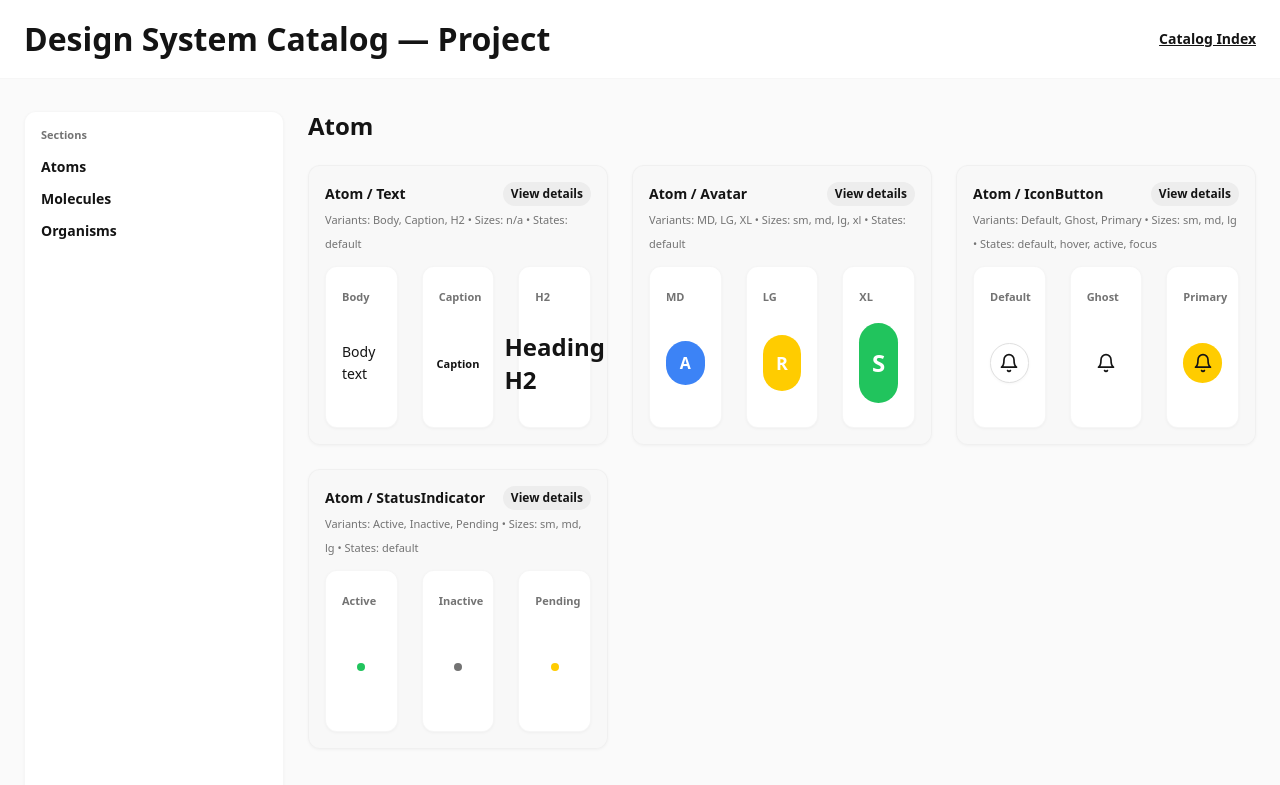
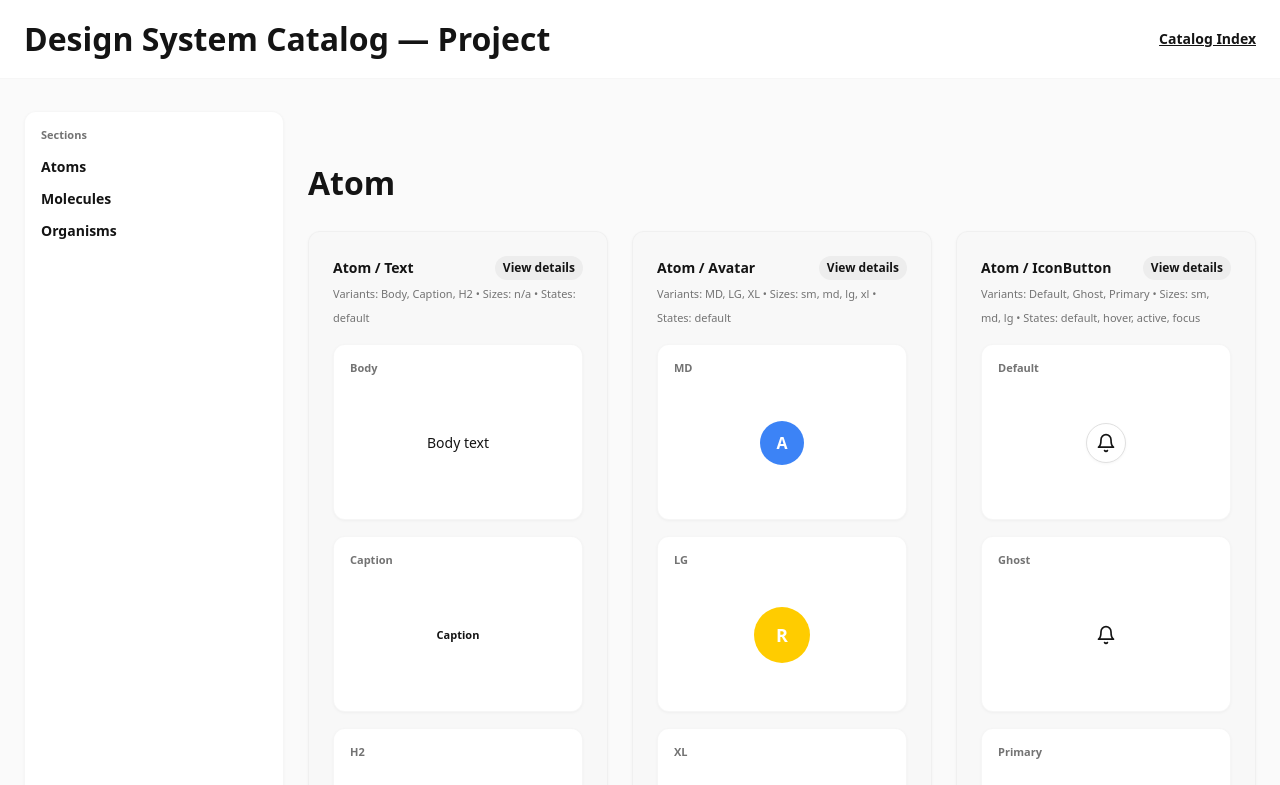
Before and after one commit to Orion-Blue/brutal-indian-palette, a React (Vite) app: page /design-system/catalog-all in a window 1280 px wide. Shown: the top 785 px of the page. Built offline with nearby package versions, Linux system fonts and the light colour scheme; the HTML template or start-up script is replaced by a standard one.

Commit message:
Refine DesignSystemCatalogAll layout and cards per grid specs
cgen-19f0a532b92c47ac8a0d06cbb52e2752

```diff
--- a/src/pages/DesignSystemCatalogAll.tsx
+++ b/src/pages/DesignSystemCatalogAll.tsx
@@ -5,14 +5,14 @@ import { cn } from '@/lib/utils';
 
 function Card({ title, subtitle, children, id }: { title: string; subtitle: string; children: React.ReactNode; id: string; }){
   return (
-    <section id={id} aria-labelledby={`${id}-label`} className="bg-card/80 border border-border/30 rounded-2xl shadow-card p-5 pad-md">
-      <div className="flex items-baseline justify-between mb-3 gap-sm">
+    <section id={id} aria-labelledby={`${id}-label`} className="bg-card/80 border border-border/30 rounded-2xl shadow-card p-6">
+      <div className="flex items-baseline justify-between mb-4 gap-4">
         <Text id={`${id}-label`} variant="body" weight="bold" className="text-foreground">
           {title}
         </Text>
         <Text variant="caption" className="text-muted-foreground">{subtitle}</Text>
       </div>
-      <div>{children}</div>
+      <div className="w-full h-full flex items-center justify-center">{children}</div>
     </section>
   );
 }
@@ -24,7 +24,7 @@ function ComponentCard({ category, name, variants, sizes, states, meta, jsxExamp
   const frameBase = `Atomic/${category}/${name}`;
 
   return (
-    <div className="bg-secondary/50 border border-border/30 rounded-xl shadow-sm hover:shadow-md transition-all p-4 space-y-3" role="group" aria-label={`${name} component card`}>
+    <div className="h-full flex flex-col bg-secondary/50 border border-border/30 rounded-xl shadow-sm hover:shadow-md transition-all p-6 space-y-4 overflow-visible" role="group" aria-label={`${name} component card`} data-frame-name={`${frameBase}/Card`}>
       <div className="space-y-2">
         <div className="flex items-center justify-between">
           <Text variant="body" weight="bold">{category} / {name}</Text>
@@ -37,17 +37,19 @@ function ComponentCard({ category, name, variants, sizes, states, meta, jsxExamp
         </Text>
       </div>
 
-      <div className="grid grid-cols-3 gap-6" aria-label="Variant previews">
+      <div className="flex flex-wrap items-start gap-4" aria-label="Variant previews">
         {(variants||[]).map(v => (
-          <div key={v.name} className="bg-card border border-border/30 rounded-xl p-4 shadow-sm" data-frame-name={`${frameBase}/${v.name}/Default`} aria-label={`${name} ${v.name} preview`}>
-            <div className="mb-2"><Text variant="caption" weight="semibold" className="text-muted-foreground">{v.name}</Text></div>
-            <div className="flex items-center justify-center min-h-[96px]">{v.render()}</div>
+          <div key={v.name} className="bg-card border border-border/30 rounded-xl p-4 shadow-sm flex-1 min-w-[220px] overflow-hidden" data-frame-name={`${frameBase}/${v.name}/Default`} aria-label={`${name} ${v.name} preview`}>
+            <div className="mb-2 flex items-baseline justify-between"><Text variant="caption" weight="semibold" className="text-muted-foreground">{v.name}</Text></div>
+            <div className="flex items-center justify-center min-h-[120px] w-full overflow-hidden">
+              <div className="max-w-full w-full flex items-center justify-center">{v.render()}</div>
+            </div>
           </div>
         ))}
       </div>
 
       {open && (
-        <div className="bg-card border border-border/30 rounded-xl p-4 space-y-3">
+        <div className="bg-card border border-border/30 rounded-xl p-4 space-y-3 overflow-hidden">
           <Text variant="caption" weight="bold" className="text-muted-foreground">Code snippet</Text>
           <pre className="text-xs bg-muted p-3 rounded-md overflow-x-auto"><code>{jsxExample || '<!-- No example -->'}</code></pre>
           <Text variant="caption" weight="bold" className="text-muted-foreground">Props</Text>
@@ -104,12 +106,12 @@ export default function DesignSystemCatalogAll(){
         </nav>
 
         <div className="space-y-16">
-          {(['Atom','Molecule','Organism'] as const).map(section => (
-            <section key={section} id={section} aria-label={section}>
-              <div className="mb-6"><h2 className="type-h2">{section}</h2></div>
-              <div className="grid grid-cols-12 gap-6">
+          {(['Atom','Molecule','Organism'] as const).map((section, idx) => (
+            <section key={section} id={section} aria-label={section} className={cn(idx>0 && 'pt-16 mt-16 border-t border-border/40') }>
+              <div className="mb-6 mt-12"><h2 className="text-[32px] font-semibold">{section}</h2></div>
+              <div className="grid grid-cols-12 gap-6 items-stretch content-start">
                 {groups[section].map(meta => (
-                  <div key={`${section}-${meta.name}`} id={`${section}-${meta.name}`} className="col-span-12 md:col-span-6 xl:col-span-4">
+                  <div key={`${section}-${meta.name}`} id={`${section}-${meta.name}`} className="col-span-12 md:col-span-6 xl:col-span-4 h-full">
                     <ComponentCard
                       category={meta.category}
                       name={meta.name}
```
